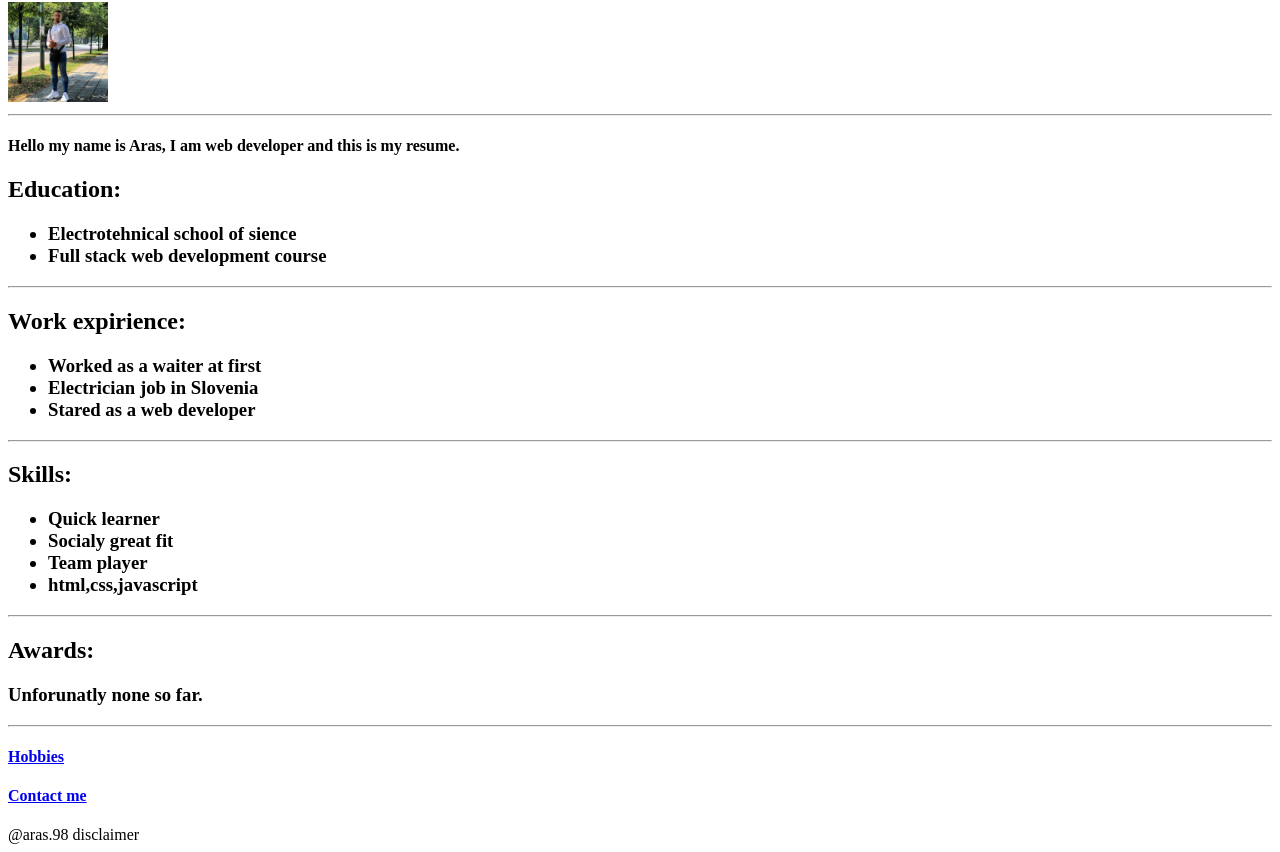
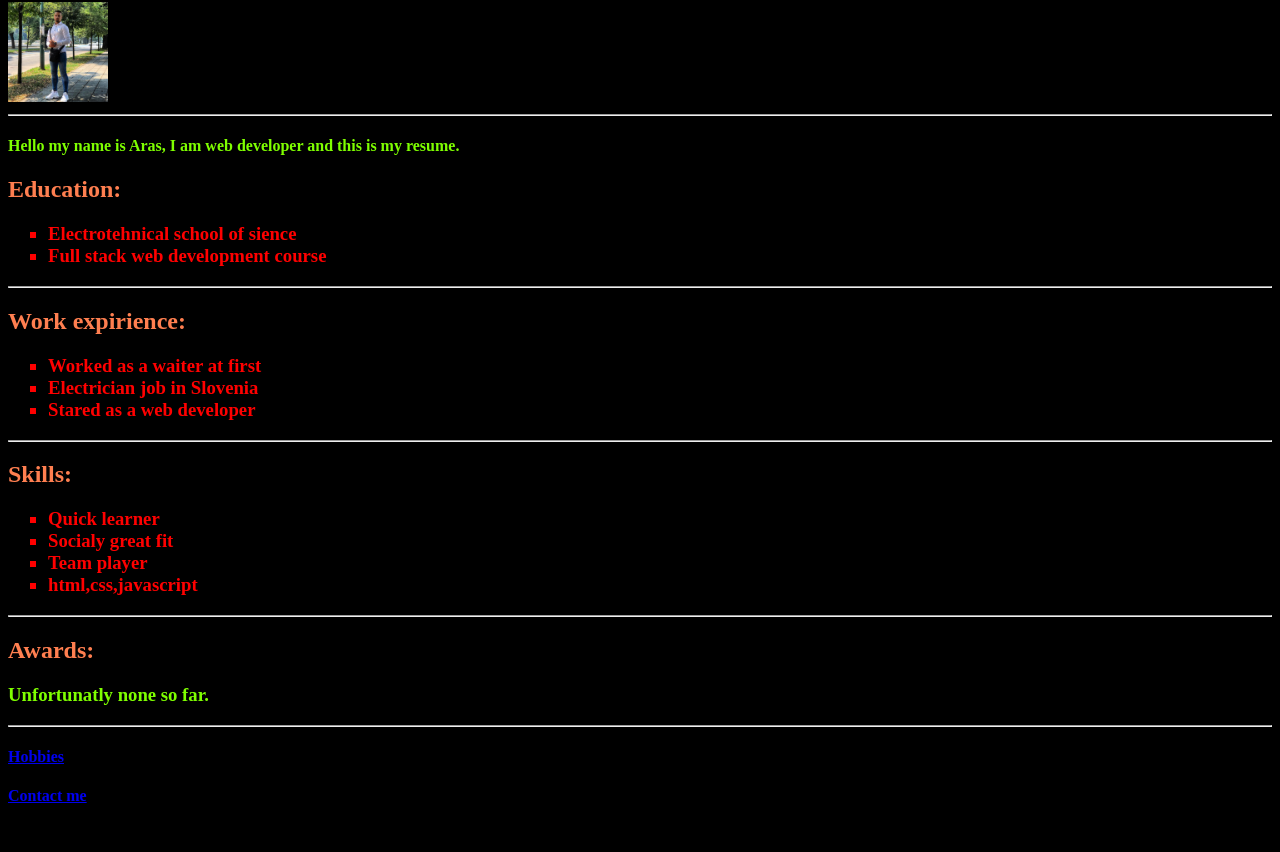
Before and after one commit to arke1256/html-aras, a plain HTML site: page index.html in a window 1280 px wide. Shown: the part 78-930 px from the top of the page. Drawn offline with Linux system fonts and the light colour scheme.

Commit message:
Add files via upload

```diff
--- a/index.html
+++ b/index.html
@@ -3,7 +3,8 @@
 <head>
     <meta charset="UTF-8">
     <meta name="viewport" content="width=device-width, initial-scale=1.0">
-    <link>
+    <link
+    rel = "stylesheet" href="./aras.css"/>
     <title>My resume</title>
 </head>
 <body>
@@ -33,7 +34,7 @@
      </ul></h3>
    <hr/>
    <h2>Awards:</h2>
-   <h3><p>Unforunatly none so far.</p></h3>
+   <h3><p>Unfortunatly none so far.</p></h3>
    <hr/>
    <h4><a href="./about.html">Hobbies</a></h4>
    <h4><a href="./aras.jpg">Contact me</a></h4>
```
